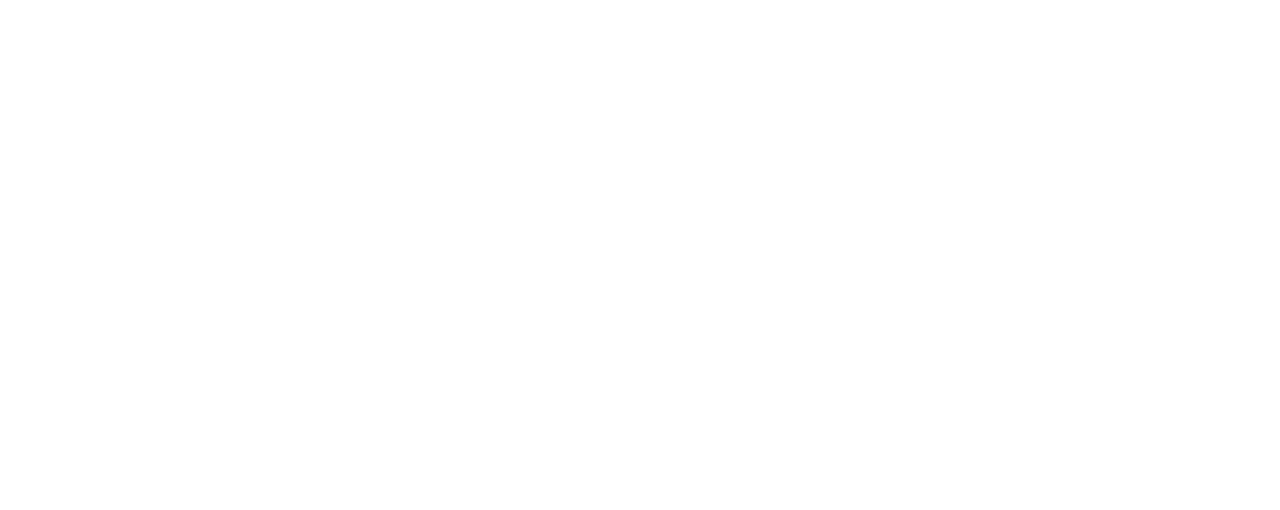
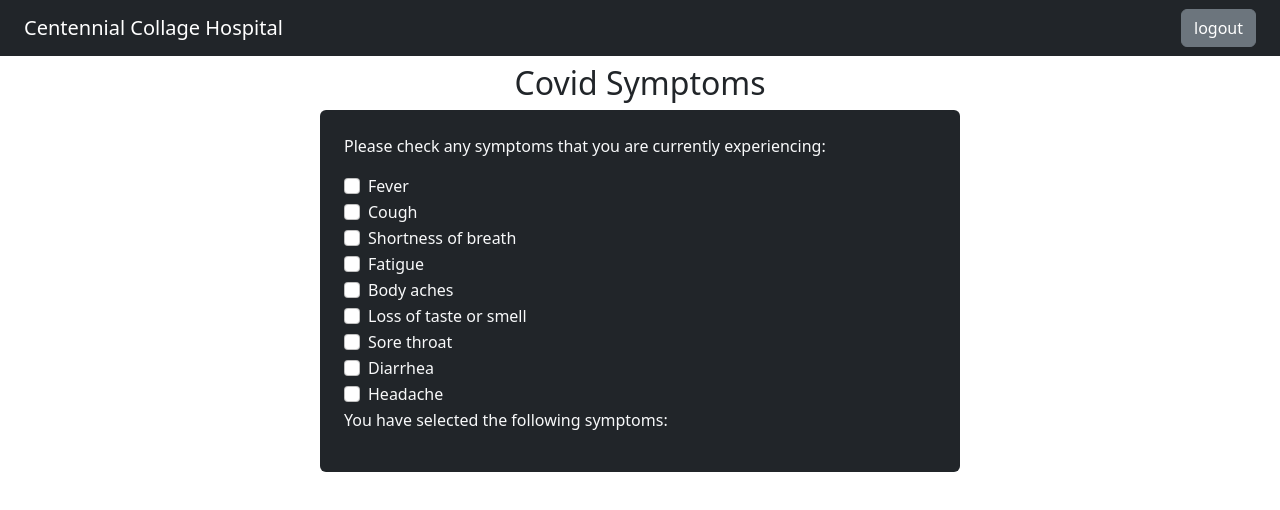
Before and after one commit to Ubzzy/NursePatientApplication, a React (Create React App) app in the folder react-client/: page /covid19 in a window 1280 px wide. Before the commit this address had no page. Shown: the top 510 px of the page. Built offline with nearby package versions, Linux system fonts and the light colour scheme; sample sign-in values are in the browser's storage.

Commit message:
Created Covid symptoms form UI

```diff
--- a/react-client/src/App.js
+++ b/react-client/src/App.js
@@ -22,26 +22,31 @@
 import VitalInformation from "./components/patients/VitalInformation";
 import AddPatient from "./components/nurse/AddPatient";
 import ListPatients from "./components/nurse/ListPatients";
+import Covid19 from "./components/patients/Covid19";
 
 function App() {
     return (
         <>
             <Router>
                 <Routes>
-                    <Route path="/" element={<Login/>}></Route>
+                    <Route path="/" element={<Login />}></Route>
                     {/* <Route path="/home" element={<Home/>}></Route> */}
-                    <Route path="/dashboard" element={<Dashboard/>}></Route>
-                    <Route path="/nurse-dashboard" element={<NurseDashboard/>}></Route>
-                    <Route path="/game-zone" element={<GameZone/>}></Route>
-                    <Route path="/vital-information" element={<VitalInformation/>}></Route>
-                    <Route path="/nurse" element={<NurseDashboard/>}></Route>
+                    <Route path="/dashboard" element={<Dashboard />}></Route>
+                    <Route path="/nurse-dashboard" element={<NurseDashboard />}></Route>
+
+                    <Route path="/game-zone" element={<GameZone />}></Route>
+                    <Route path="/vital-information" element={<VitalInformation />}></Route>
+                    <Route path="/covid19" element={<Covid19 />}></Route>
+
+                    <Route path="/nurse" element={<NurseDashboard />}></Route>
                     <Route path="/addPatient" element={<AddPatient />}></Route>
                     <Route path="/patients" element={<ListPatients />}></Route>
-                    <Route path="/tips" element={<ListTips/>}></Route>
-                    <Route path="/tips/details/:id" element={<TipDetails/>}></Route>
-                    <Route path="/tips/add" element={<AddTip/>}></Route>
-                    <Route path="/tips/edit/:id" element={<EditTip/>}></Route>
-                    <Route path="/daily-tip" element={<DailyTip/>}></Route>
+
+                    <Route path="/tips" element={<ListTips />}></Route>
+                    <Route path="/tips/details/:id" element={<TipDetails />}></Route>
+                    <Route path="/tips/add" element={<AddTip />}></Route>
+                    <Route path="/tips/edit/:id" element={<EditTip />}></Route>
+                    <Route path="/daily-tip" element={<DailyTip />}></Route>
                 </Routes>
             </Router>
         </>
--- /dev/null
+++ b/react-client/src/components/patients/Covid19.js
@@ -0,0 +1,91 @@
+import React, { useState } from "react";
+import Form from "react-bootstrap/Form";
+import ListGroup from "react-bootstrap/ListGroup";
+import Header from "../Header";
+
+const Covid19 = () => {
+  const [symptoms, setSymptoms] = useState([]);
+
+  const handleChange = (e) => {
+    if (e.target.checked) {
+      setSymptoms([...symptoms, e.target.value]);
+    } else {
+      setSymptoms(symptoms.filter((symptom) => symptom !== e.target.value));
+    }
+  };
+
+  return (
+    <>
+      <Header />
+      <h2 className='text-center m-2'>Covid Symptoms</h2>
+      <Form className="w-50 m-auto p-4 rounded bg-dark text-light">
+        <p>Please check any symptoms that you are currently experiencing:</p>
+        <Form.Group>
+          <Form.Check
+            type="checkbox"
+            value="fever"
+            label="Fever"
+            onChange={handleChange}
+          />
+          <Form.Check
+            type="checkbox"
+            value="cough"
+            label="Cough"
+            onChange={handleChange}
+          />
+          <Form.Check
+            type="checkbox"
+            value="shortness_of_breath"
+            label="Shortness of breath"
+            onChange={handleChange}
+          />
+          <Form.Check
+            type="checkbox"
+            value="fatigue"
+            label="Fatigue"
+            onChange={handleChange}
+          />
+          <Form.Check
+            type="checkbox"
+            value="body_aches"
+            label="Body aches"
+            onChange={handleChange}
+          />
+          <Form.Check
+            type="checkbox"
+            value="loss_of_taste_or_smell"
+            label="Loss of taste or smell"
+            onChange={handleChange}
+          />
+          <Form.Check
+            type="checkbox"
+            value="sore_throat"
+            label="Sore throat"
+            onChange={handleChange}
+          />
+          <Form.Check
+            type="checkbox"
+            value="diarrhea"
+            label="Diarrhea"
+            onChange={handleChange}
+          />
+          <Form.Check
+            type="checkbox"
+            value="headache"
+            label="Headache"
+            onChange={handleChange}
+          />
+        </Form.Group>
+
+        <p>You have selected the following symptoms:</p>
+        <ListGroup>
+          {symptoms.map((symptom, index) => (
+            <ListGroup.Item key={index}>{symptom}</ListGroup.Item>
+          ))}
+        </ListGroup>
+      </Form>
+    </>
+  );
+};
+
+export default Covid19
```
